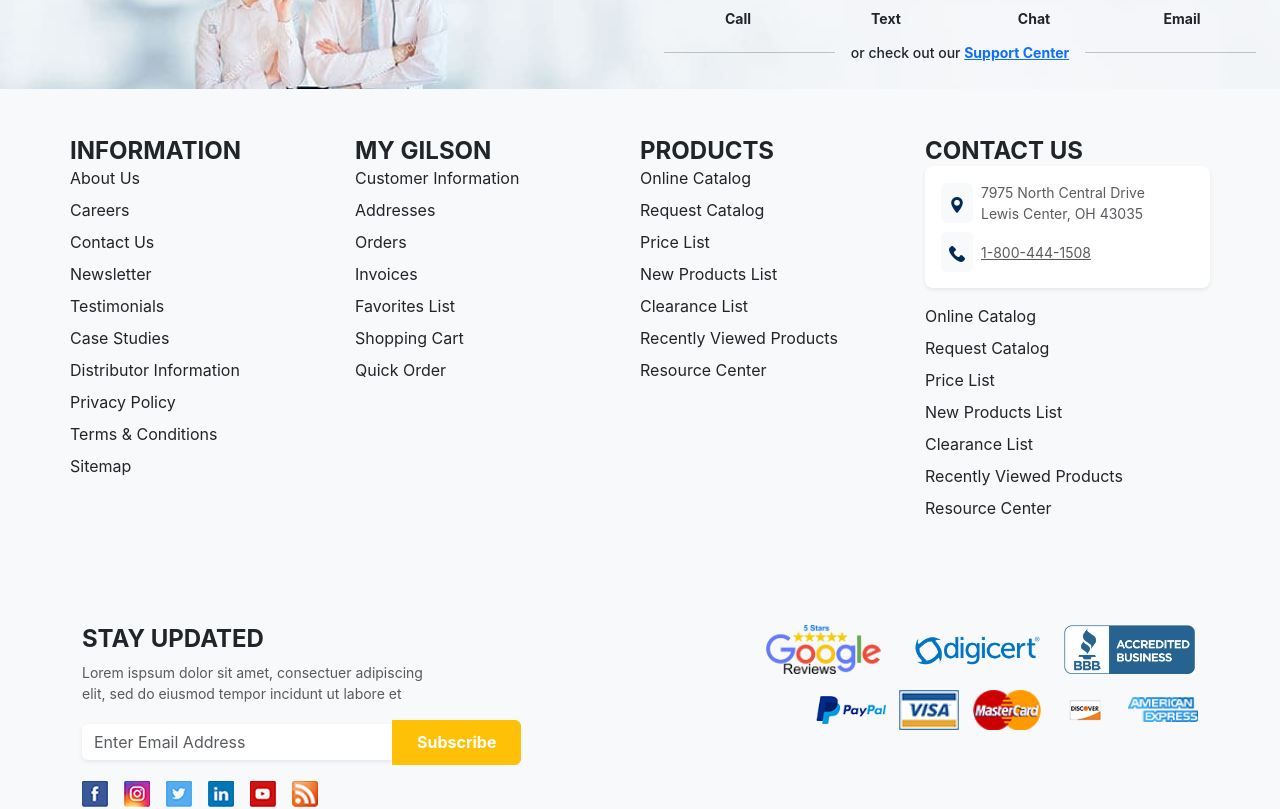
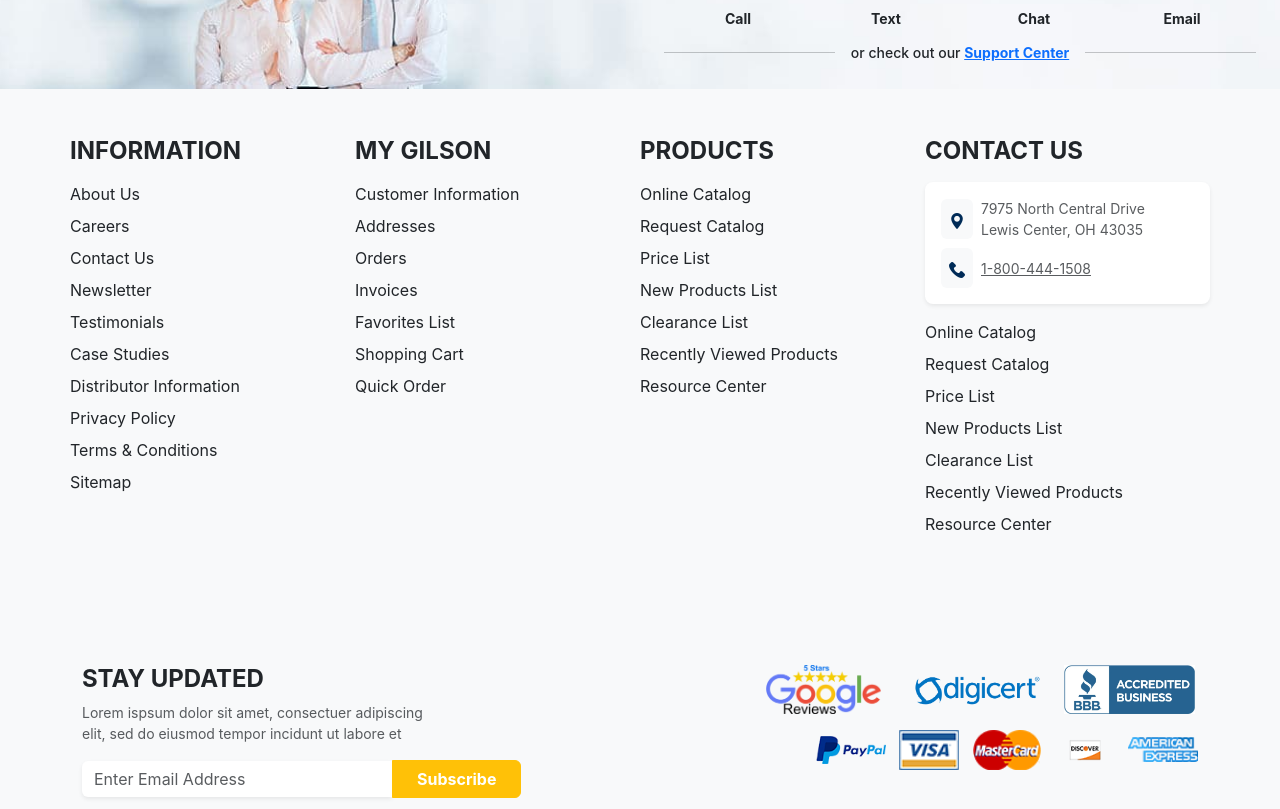
Before and after one commit to anna-bars/gilston, a React (Vite) app: page /shop in a window 1280 px wide. Shown: the part 720-1529 px from the top of the page. Built offline with nearby package versions, Linux system fonts and the light colour scheme; the HTML template or start-up script is replaced by a standard one.

Commit message:
fixed the footer css problems

```diff
--- a/src/components/Layout/Footer/Footer.tsx
+++ b/src/components/Layout/Footer/Footer.tsx
@@ -104,7 +104,7 @@ const Footer: React.FC = () => {
           <div className="col-lg-3 p-sm-0 p-md-15 mb-4 mb-lg-0">
             <div className={`footer-1 ${isSectionOpen('information') ? 'footer-menu-open' : ''}`}>
               <h4
-                className="text-dark fw-bold text-uppercase mb-3 mb-lg-0 d-flex justify-content-between align-items-center d-lg-block"
+                className="text-dark fw-bold text-uppercase mb-3 d-flex justify-content-between align-items-center d-lg-block"
                 onClick={() => toggleSection('information')}
                 style={{ cursor: 'pointer' }}
               >
@@ -128,10 +128,10 @@ const Footer: React.FC = () => {
           </div>
 
           {/* My Gilson Column */}
-          <div className="col-lg-3 p-sm-0 p-md-15 mb-4 mb-lg-0">
+          <div className="col-lg-3 p-sm-0 p-md-15 mb-4">
             <div className={`footer-1 ${isSectionOpen('myGilson') ? 'footer-menu-open' : ''}`}>
               <h4
-                className="text-dark fw-bold text-uppercase mb-3 mb-lg-0 d-flex justify-content-between align-items-center d-lg-block"
+                className="text-dark fw-bold text-uppercase mb-3 d-flex justify-content-between align-items-center d-lg-block"
                 onClick={() => toggleSection('myGilson')}
                 style={{ cursor: 'pointer' }}
               >
@@ -155,10 +155,10 @@ const Footer: React.FC = () => {
           </div>
 
           {/* Products Column */}
-          <div className="col-lg-3 p-sm-0 p-md-15 mb-4 mb-lg-0">
+          <div className="col-lg-3 p-sm-0 p-md-15 mb-4">
             <div className={`footer-1 ${isSectionOpen('products') ? 'footer-menu-open' : ''}`}>
               <h4
-                className="text-dark fw-bold text-uppercase mb-3 mb-lg-0 d-flex justify-content-between align-items-center d-lg-block"
+                className="text-dark fw-bold text-uppercase mb-3 d-flex justify-content-between align-items-center d-lg-block"
                 onClick={() => toggleSection('products')}
                 style={{ cursor: 'pointer' }}
               >
@@ -182,10 +182,10 @@ const Footer: React.FC = () => {
           </div>
 
           {/* Contact Us Column */}
-          <div className="col-lg-3 p-sm-0 p-md-15 mb-4 mb-lg-0">
+          <div className="col-lg-3 p-sm-0 p-md-15 mb-4">
             <div className={`footer-1 contact-mob ${isSectionOpen('contact') ? 'footer-menu-open' : ''}`}>
               <h4
-                className="text-dark fw-bold text-uppercase mb-3 mb-lg-0 d-flex justify-content-between align-items-center d-lg-block"
+                className="text-dark fw-bold text-uppercase mb-3 d-flex justify-content-between align-items-center d-lg-block"
                 onClick={() => toggleSection('contact')}
                 style={{ cursor: 'pointer' }}
               >
@@ -238,7 +238,7 @@ const Footer: React.FC = () => {
         <div className="footer-row-2 row border-bottom border-light pb-4 mb-4">
 
           {/* Newsletter & Socials */}
-          <div className="col-lg-5 mb-4 mb-lg-0">
+          <div className="col-lg-5 mb-4">
             <div className="newsletter-area text-center text-lg-start">
               <h4 className="text-dark fw-bold text-uppercase mb-2">Stay Updated</h4>
               <p className="text-muted small mb-3">
@@ -260,7 +260,6 @@ const Footer: React.FC = () => {
                     name="submit"
                     value="Subscribe"
                     className="btn btn-warning text-white fw-bold rounded-0 rounded-end px-4"
-                    style={{height: '45px'}}
                   />
                 </div>
               </form>
```
